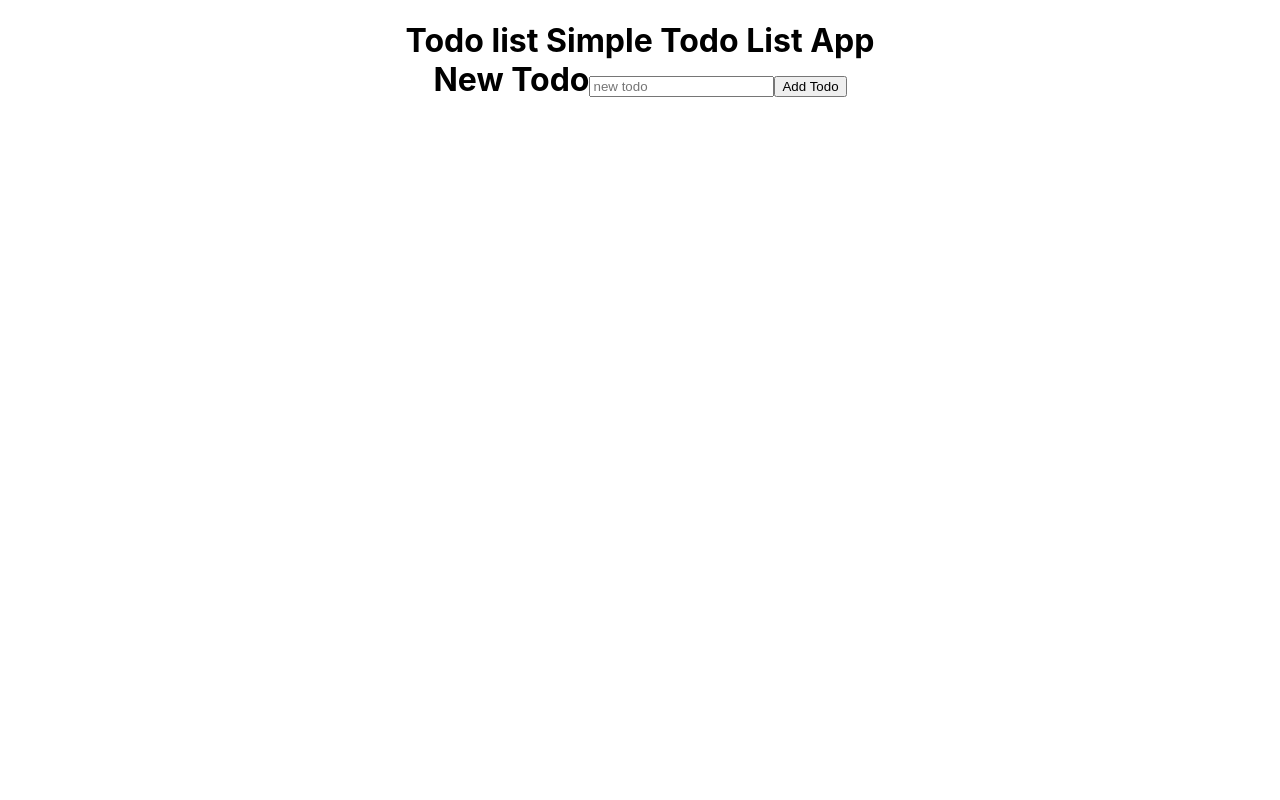
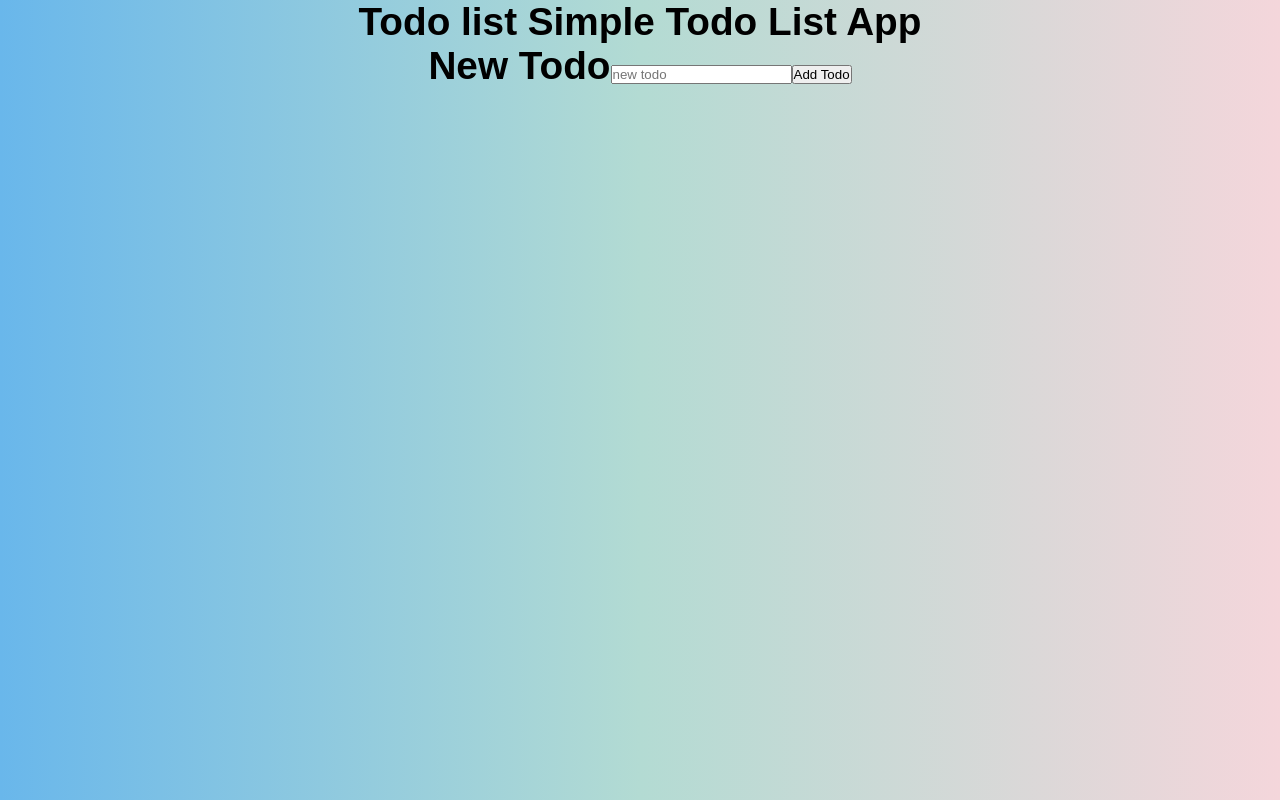
Before and after one commit to clint-gitahi/todo, a React (Create React App) app: page / in a window 1280 px wide. Built offline with nearby package versions, Linux system fonts and the light colour scheme.

Commit message:
global style

```diff
--- a/src/styles.css
+++ b/src/styles.css
@@ -1,14 +1,15 @@
-body {
+* {
   margin: 0;
-  font-family: -apple-system, BlinkMacSystemFont, 'Segoe UI', Roboto, Oxygen,
-    Ubuntu, Cantarell, 'Fira Sans', 'Droid Sans', 'Helvetica Neue', sans-serif;
-  -webkit-font-smoothing: antialiased;
-  -moz-osx-font-smoothing: grayscale;
+  padding: 0;
+  box-sizing: border-box;
 }
 
-code {
-  font-family: source-code-pro, Menlo, Monaco, Consolas, 'Courier New',
-    monospace;
+html,
+body {
+  background: linear-gradient(90deg, #69b7eb, #b3dbd3, #f4d6db);
+  font-size: 1.1rem;
+  font-family: 'Quicksand', sans-serif;
+  height: 100%;
 }
 
 .App {
```
